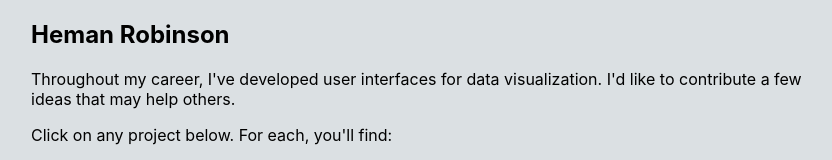
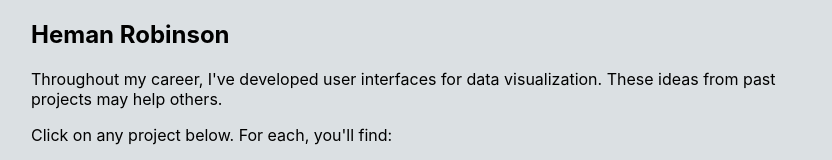
Before and after one commit to hemanrobinson/hemanrobinson.github.io, a React (Create React App) app: page / in a window 1280 px wide. Shown: the top 160 px of the page, without its empty margins (209-1041 px from the left). Built offline with nearby package versions, Linux system fonts and the light colour scheme.

Commit message:
improve text

```diff
--- a/src/App.js
+++ b/src/App.js
@@ -9,7 +9,7 @@ function App() {
             <div className="Description">
                 <h2>Heman Robinson</h2>
                 <p>
-                    Throughout my career, I've developed user interfaces for data visualization.  I'd like to contribute a few ideas that may help others.
+                    Throughout my career, I've developed user interfaces for data visualization.  These ideas from past projects may help others.
                 </p>
                 <p>
                     Click on any project below.  For each, you'll find:
```
Also changed, not shown: 1 other file (tests, documents, lock files or other folders).
